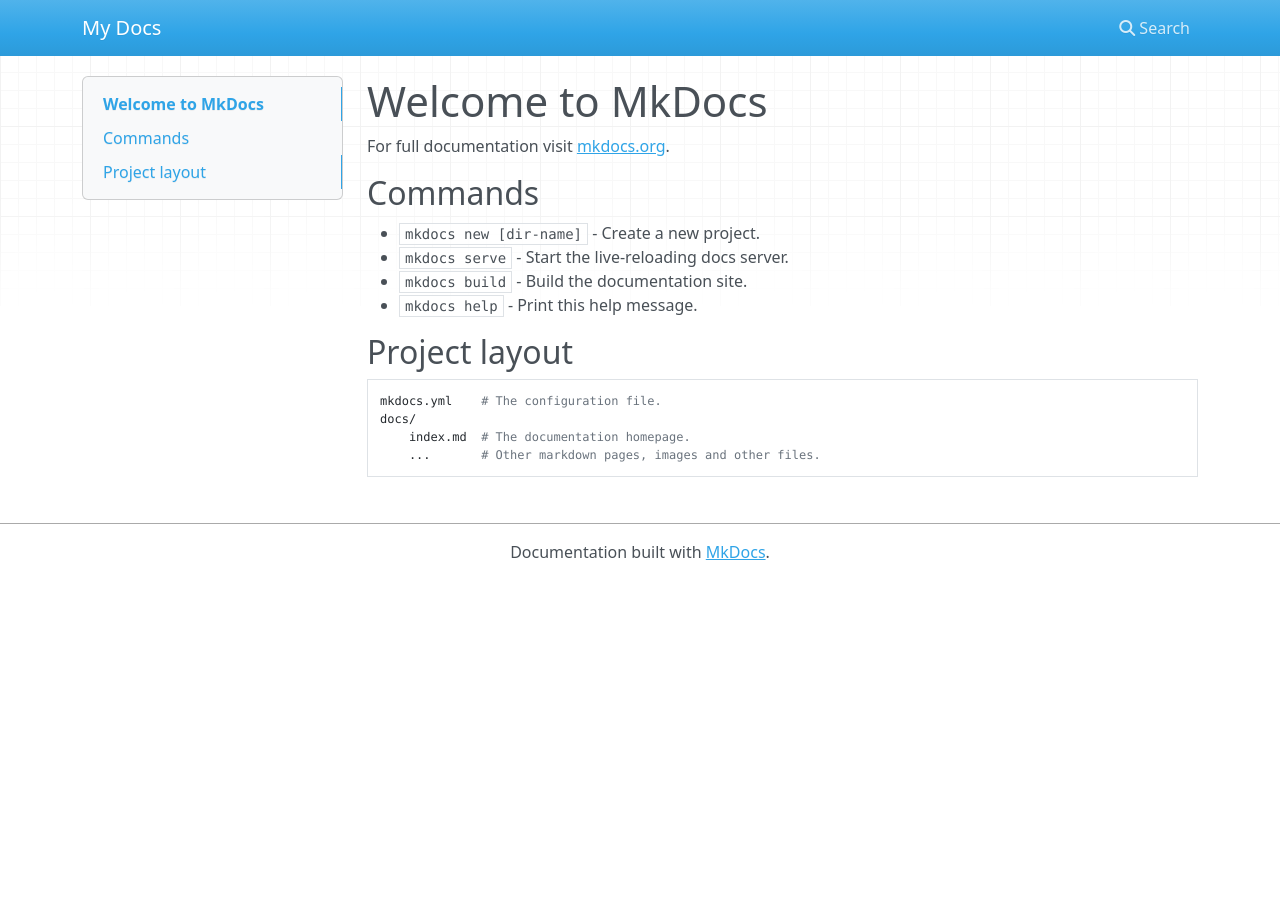
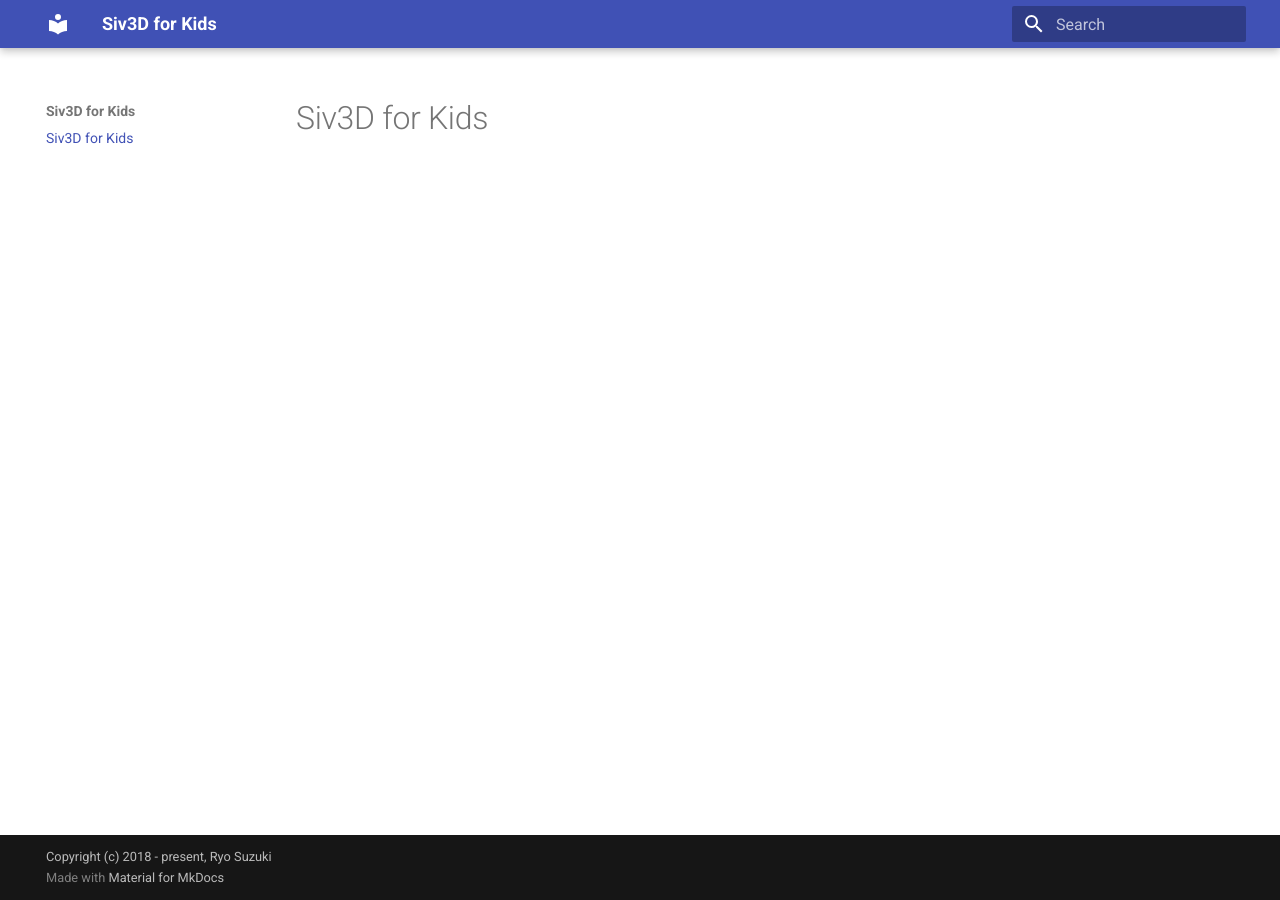
Before and after one commit to Reputeless/kids.docs, an MkDocs documentation site: the page built from docs/index.md, in a window 1280 px wide. Built offline with MkDocs 1.6.1 and Material for MkDocs 9.7.7, drawn with Linux system fonts in a browser that asks for light colours; nearby versions of some CDN libraries.

Commit message:
update contents

```diff
--- a/docs/index.md
+++ b/docs/index.md
@@ -1,17 +1 @@
-# Welcome to MkDocs
-
-For full documentation visit [mkdocs.org](https://mkdocs.org).
-
-## Commands
-
-* `mkdocs new [dir-name]` - Create a new project.
-* `mkdocs serve` - Start the live-reloading docs server.
-* `mkdocs build` - Build the documentation site.
-* `mkdocs help` - Print this help message.
-
-## Project layout
-
-    mkdocs.yml    # The configuration file.
-    docs/
-        index.md  # The documentation homepage.
-        ...       # Other markdown pages, images and other files.
+# Siv3D for Kids
--- a/mkdocs.yml
+++ b/mkdocs.yml
@@ -1 +1,14 @@
-site_name: My Docs
+site_dir: '../siv3d-for-kids.github.io'
+
+# Project information
+site_name: Siv3D for Kids
+site_description: ""
+site_author: Ryo Suzuki
+site_url: https://siv3d-for-kids.github.io/
+
+# Copyright
+copyright: Copyright (c) 2018 - present, Ryo Suzuki
+
+# Theme
+theme:
+  name: 'material'
```
